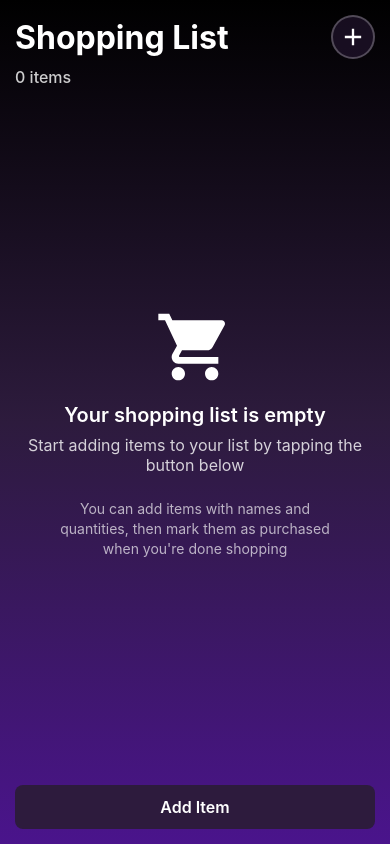
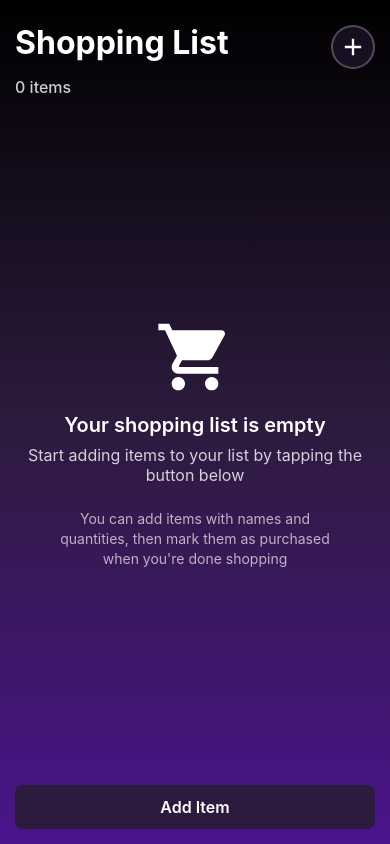
Before and after one commit to Jose-IDO/shopping-list-redux-app, a React Native app: screen / in a window 390 px wide. Built offline with nearby package versions, Linux system fonts and the light colour scheme.

Commit message:
Adjust button positions: move Add Item button up 10px, plus icon down 10px

```diff
--- a/src/screens/ShoppingListScreen.tsx
+++ b/src/screens/ShoppingListScreen.tsx
@@ -510,6 +510,7 @@ const styles = StyleSheet.create({
     alignItems: 'center',
     justifyContent: 'center',
     marginLeft: 12,
+    marginTop: 10,
     borderWidth: 2,
     borderColor: colors.textWhite + '40',
   },
@@ -579,7 +580,7 @@ const styles = StyleSheet.create({
     marginTop: 16,
   },
   addButton: {
-    marginTop: 15,
+    marginTop: 5,
   },
   modalOverlay: {
     flex: 1,
```
